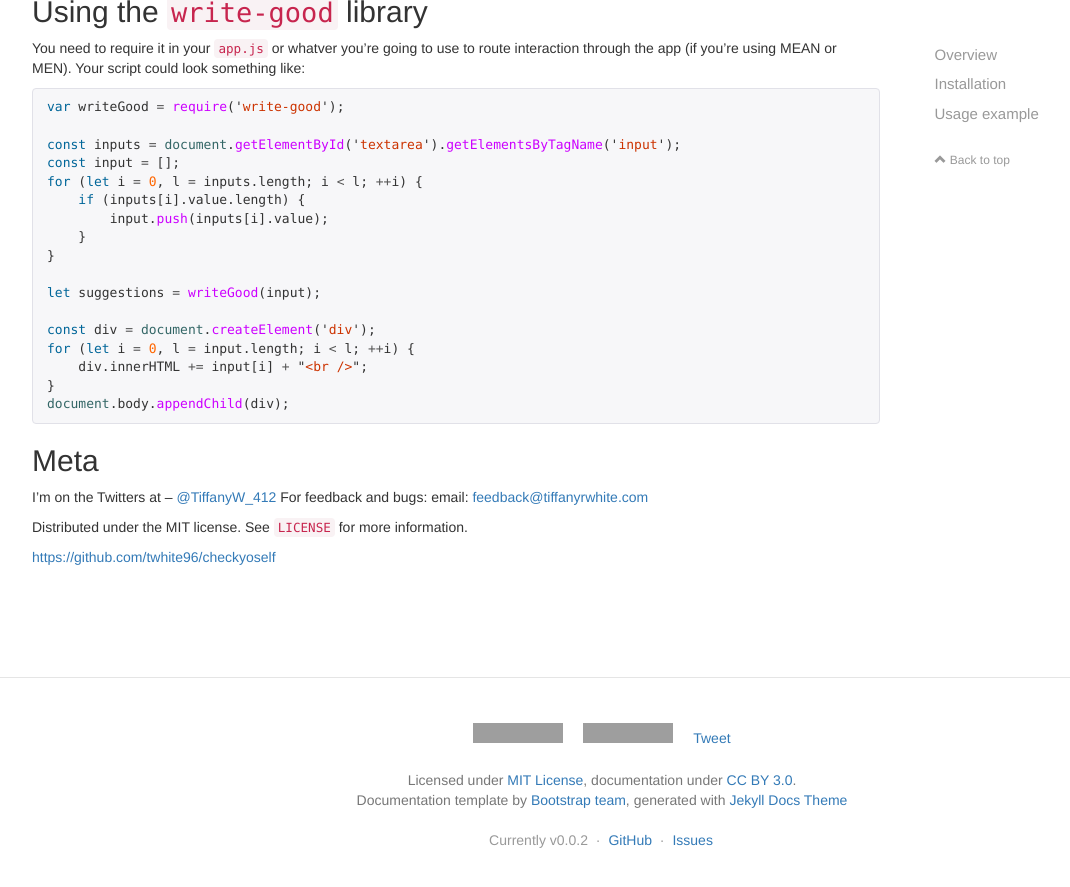
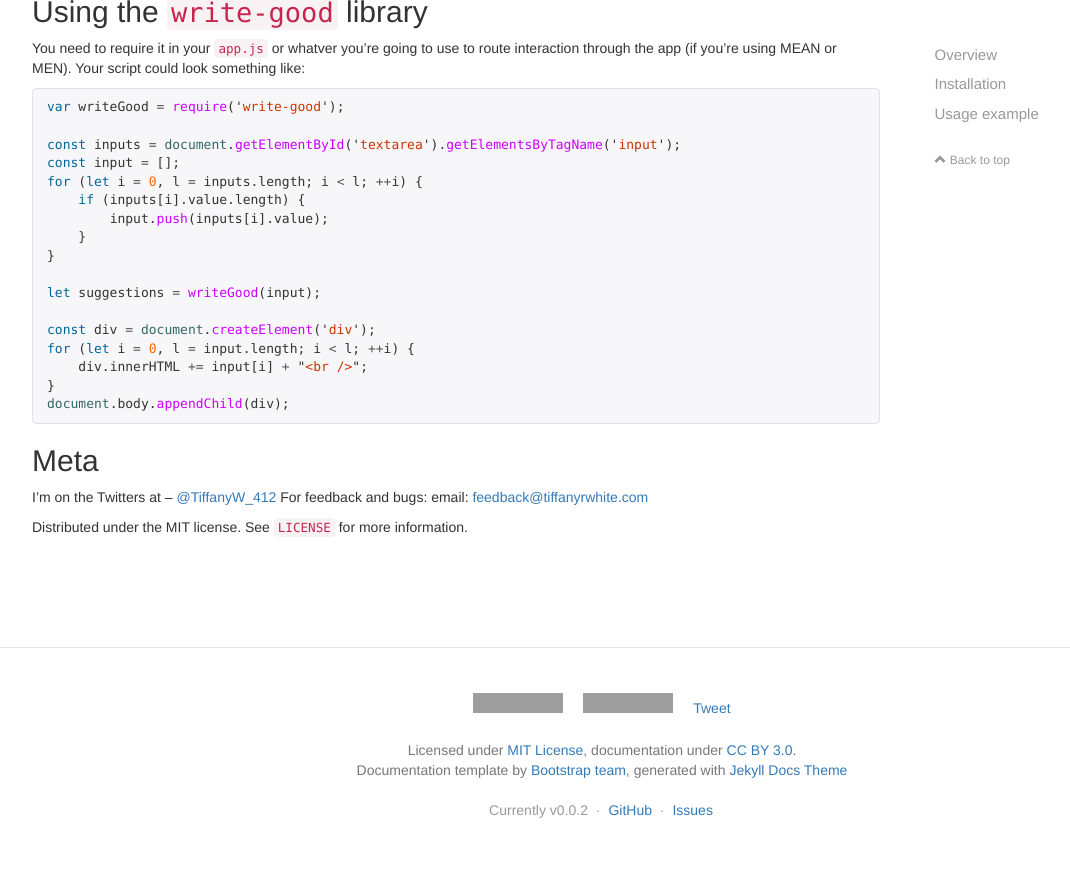
Before and after one commit to twhite96/chys-docs, a Jekyll site: the page built from index.md, in a window 1280 px wide and 900 px high, scrolled down 1346 px. Shown: the top 887 px of the window, without its empty margins (38-1108 px from the left). Built offline with Jekyll 4.4.1, drawn with Linux system fonts in a browser that asks for light colours; nearby versions of some CDN libraries; comment, search, counter and statistics services are not loaded; our own code applies the rules of GitHub Pages for plain Markdown files; part of the change alters nothing that is shown; grey boxes are pictures that could not be loaded.

Commit message:
Removing extras from meta

```diff
--- a/index.md
+++ b/index.md
@@ -83,5 +83,3 @@ I'm on the Twitters at  – [@TiffanyW_412](https://twitter.com/TiffanyW_412)  F
 email: <feedback@tiffanyrwhite.com>
 
 Distributed under the MIT license. See ``LICENSE`` for more information.
-
-[https://github.com/twhite96/checkyoself](https://github.com/twhite96/checkyoself)
```
